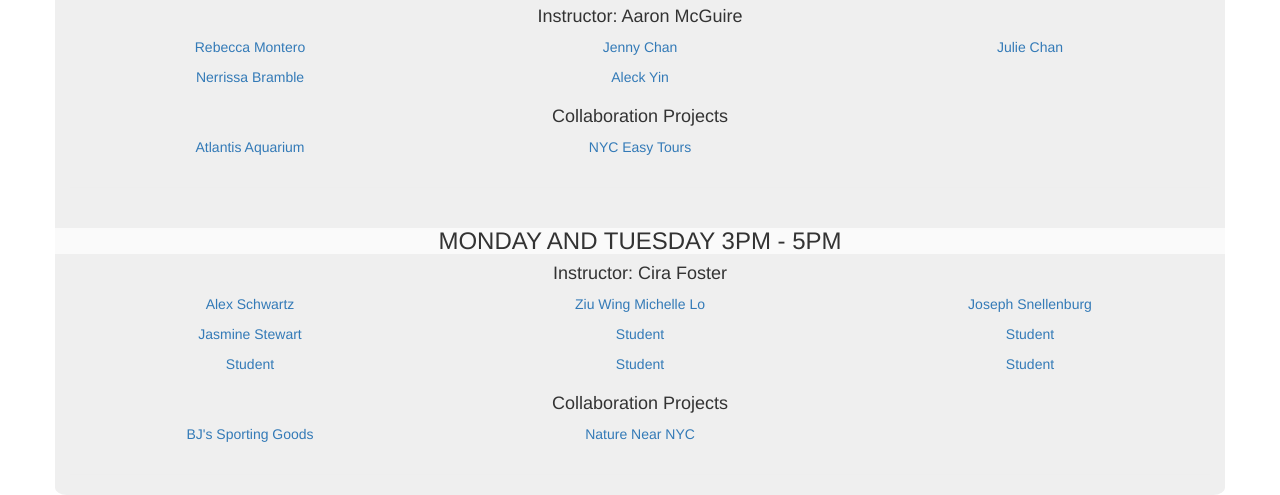
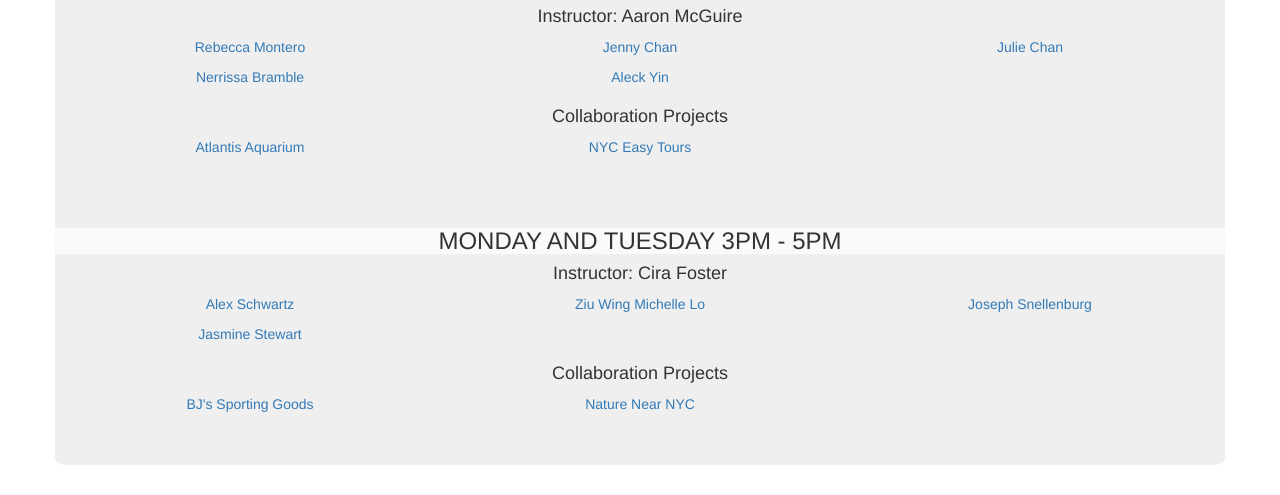
Before and after one commit to nypltechconnect/sites4spring2016, a plain HTML site: page phase2/mml.html in a window 1280 px wide. Shown: the part 599-1094 px from the top of the page. After the commit the page ends 1064 px from the top, so only its background shows below. Drawn offline with nearby package versions, Linux system fonts and the light colour scheme.

Commit message:
more changes

```diff
--- a/phase2/mml.html
+++ b/phase2/mml.html
@@ -182,37 +182,9 @@
 						<p>Jasmine Stewart</p>
 					</div>
 				</a>
-				<a href="" target="_blank">
-					<div class="col-xs-12 col-md-4">
-						<p>Student</p>
-					</div>
-				</a>
-				<a href="" target="_blank">
-					<div class="col-xs-12 col-md-4">
-						<p>Student</p>
-					</div>
-				</a>
 			</div>
 			<!-- !!!!!!!!!!!  Student Row Ends !!!!!!!!!!!! -->
-			<!-- !!!!!!!!!!!  Student Row Starts !!!!!!!!!!!! -->
-			<div class="row text-center">
-				<a href="" target="_blank">
-					<div class="col-xs-12 col-md-4">
-						<p>Student</p>
-					</div>
-				</a>
-				<a href="" target="_blank">
-					<div class="col-xs-12 col-md-4">
-						<p>Student</p>
-					</div>
-				</a>
-				<a href="" target="_blank">
-					<div class="col-xs-12 col-md-4">
-						<p>Student</p>
-					</div>
-				</a>
-			</div>
-			<!-- !!!!!!!!!!!  Student Row Ends !!!!!!!!!!!! -->
+
 
 		</div><!-- Personal Project Rows must be above this div -->
 		<!--  Collaboration Project Section Starts -->
```
